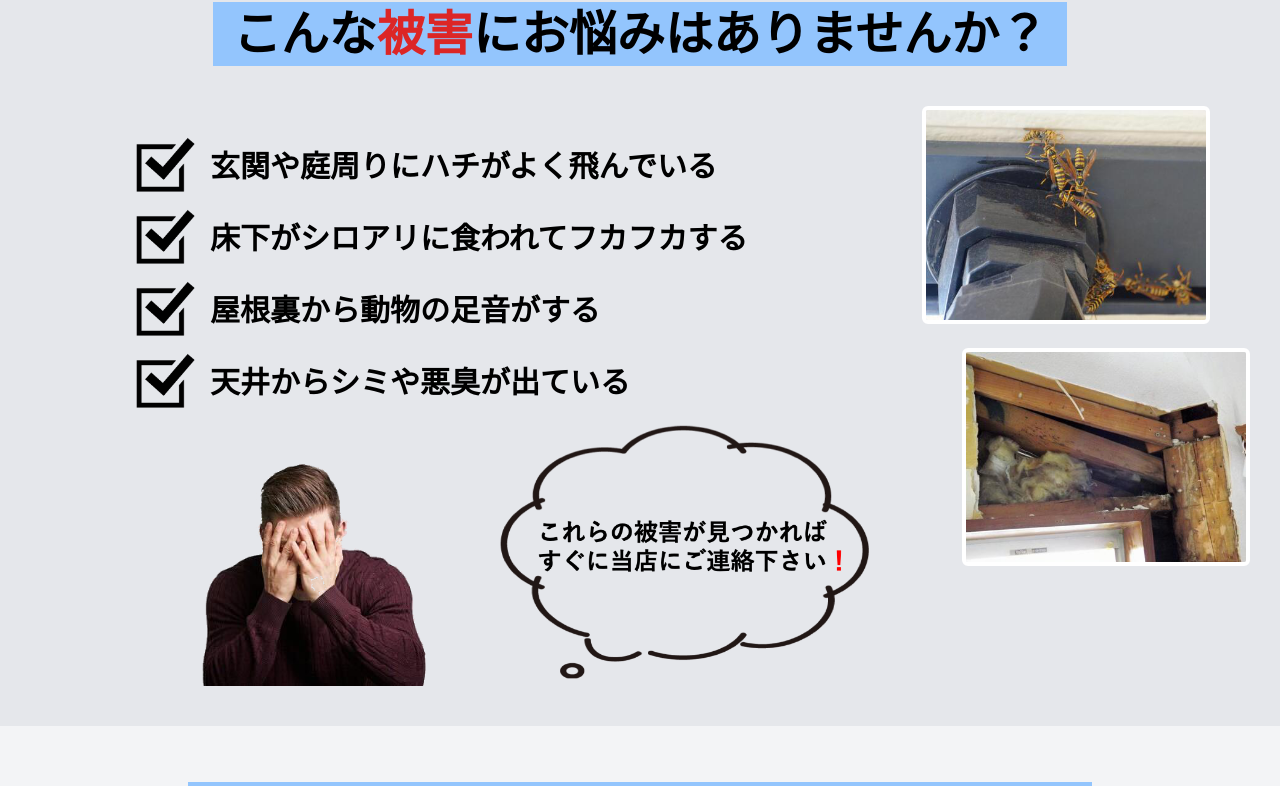
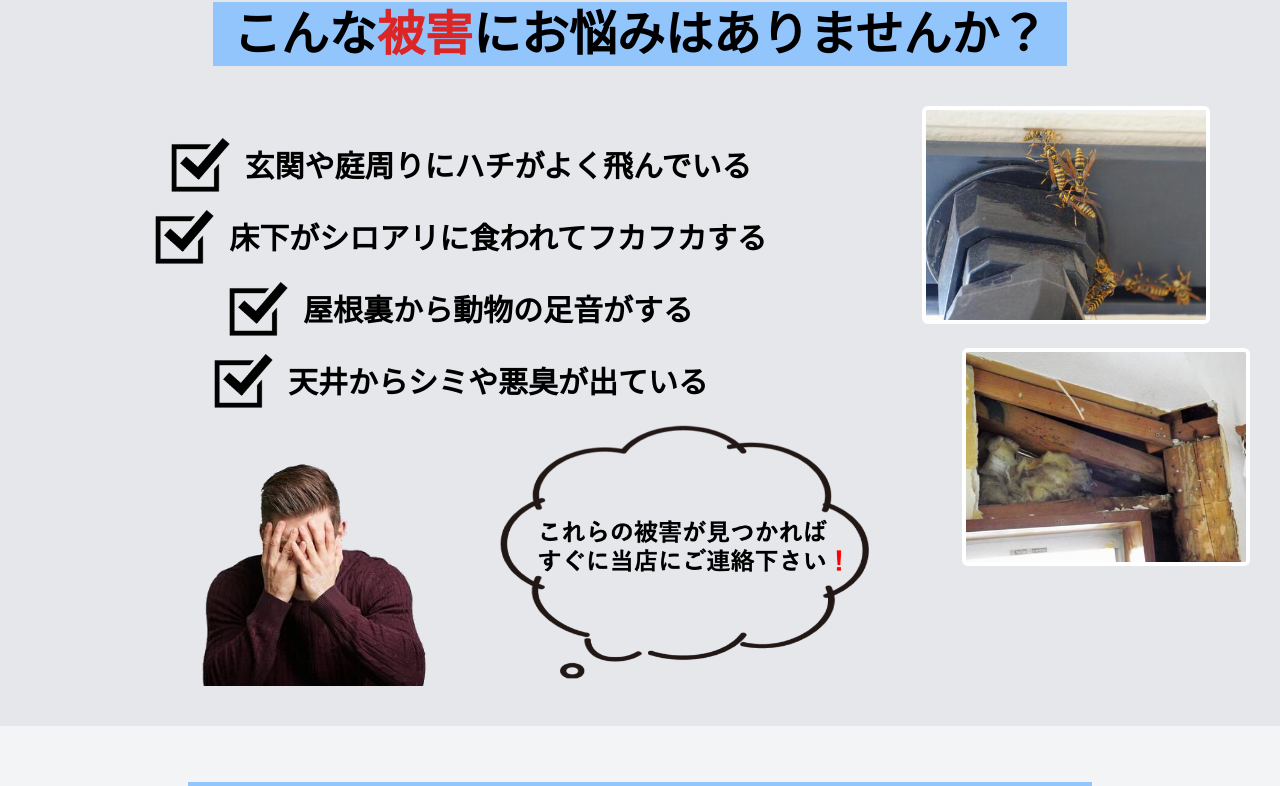
Before and after one commit to ss1119/gaityu-kujo-han, a React (Create React App) app: page / in a window 1280 px wide. Shown: the part 7040-7826 px from the top of the page. Built offline with nearby package versions, Linux system fonts and the light colour scheme.

Commit message:
fix layout

```diff
--- a/src/components/parts/CheckBox.tsx
+++ b/src/components/parts/CheckBox.tsx
@@ -4,14 +4,9 @@ type Props = {
 
 export const CheckBox = (props: Props) => {
   return (
-    <div className="flex items-center">
-      <img
-        src="assets/checkbox.png"
-        className="w-12 xs:w-8 md:w-16 md:ml-10 xl:w-24 xl:ml-24"
-      />
-      <p className="font-bold xs:text-xs md:text-xl lg:text-2xl xl:text-3xl">
-        {props.text}
-      </p>
+    <div className="flex items-center justify-center">
+      <img src="assets/checkbox.png" className="w-12 xs:w-8 md:w-16 xl:w-24" />
+      <p className="font-bold xs:text-xs md:text-3xl">{props.text}</p>
     </div>
   );
 };
```
